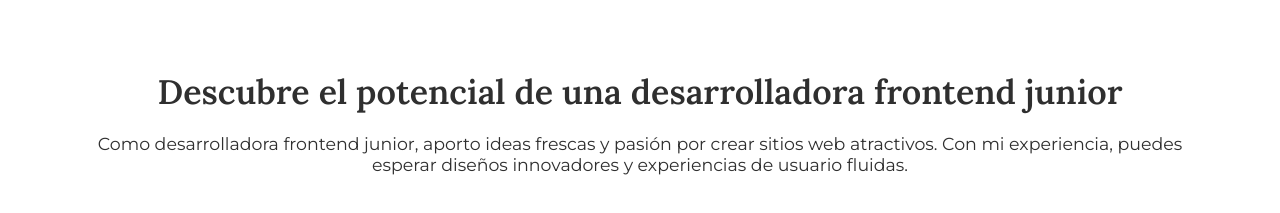
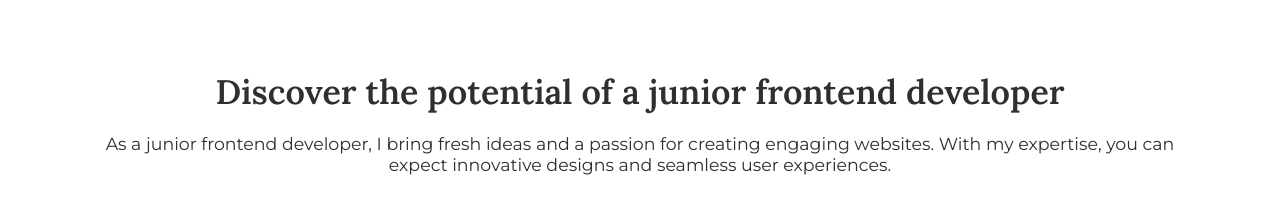
Before and after one commit to vkaren/portfolio, a React (Vite) app: page / in a window 1280 px wide. Shown: the part 739-952 px from the top of the page. Built offline with nearby package versions, Linux system fonts and the light colour scheme.

Commit message:
Fix: language detection

```diff
--- a/package.json
+++ b/package.json
@@ -12,6 +12,7 @@
   "dependencies": {
     "@heroicons/react": "^2.1.1",
     "i18next": "^23.10.1",
+    "i18next-browser-languagedetector": "^7.2.1",
     "react": "^18.2.0",
     "react-dom": "^18.2.0",
     "react-i18next": "^14.1.0"
--- a/src/components/LanguageSwitch/index.jsx
+++ b/src/components/LanguageSwitch/index.jsx
@@ -1,4 +1,4 @@
-import { useEffect, useState } from "react";
+import { useState } from "react";
 import { useTranslation } from "react-i18next";
 import { LanguageIcon } from "@heroicons/react/24/outline";
 import "./style.css";
@@ -6,13 +6,7 @@ import "./style.css";
 const LanguageSwitch = () => {
   const [t, i18n] = useTranslation("global");
   const [showOptions, setShowOptions] = useState(false);
-  const [selectedLanguage, setSelectedLanguage] = useState(
-    navigator.language.split("-")[0]
-  );
-
-  useEffect(() => {
-    i18n.changeLanguage(selectedLanguage);
-  }, [selectedLanguage]);
+  const [selectedLanguage, setSelectedLanguage] = useState(i18n.language);
 
   const toggleLanguageOptions = () => {
     setShowOptions(!showOptions);
@@ -21,6 +15,7 @@ const LanguageSwitch = () => {
   const onSelectLanguage = (event) => {
     const lng = event.currentTarget.name;
 
+    i18n.changeLanguage(lng);
     setSelectedLanguage(lng);
   };
 
--- a/src/main.jsx
+++ b/src/main.jsx
@@ -2,12 +2,16 @@ import React from "react";
 import ReactDOM from "react-dom/client";
 import { I18nextProvider, initReactI18next } from "react-i18next";
 import i18n from "i18next";
+import LanguageDetector from "i18next-browser-languagedetector";
 import global_es from "./translations/es/global.json";
 import global_en from "./translations/en/global.json";
 import App from "@containers/App";
 import "./index.css";
 
-i18n.use(initReactI18next).init({
+i18n
+  .use(initReactI18next)
+  .use(LanguageDetector)
+  .init({
     resources: {
       es: {
         global: global_es,
```
Also changed, not shown: 1 other file (tests, documents, lock files or other folders). Lines whose indentation alone changed are shown as unchanged.
